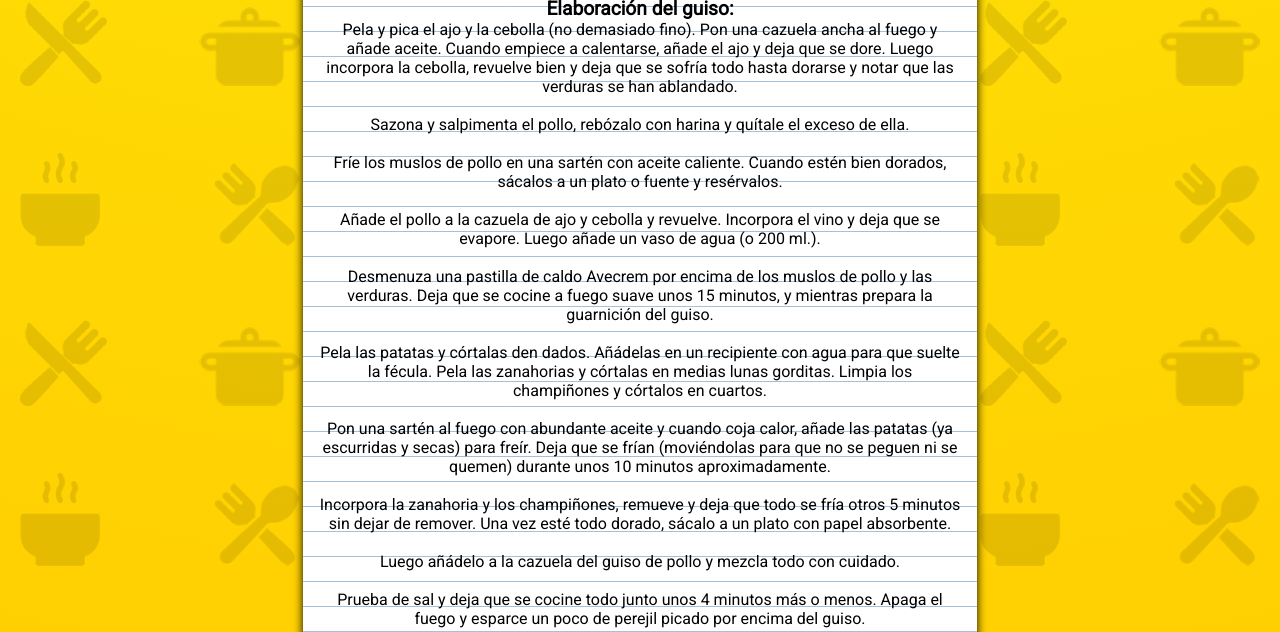
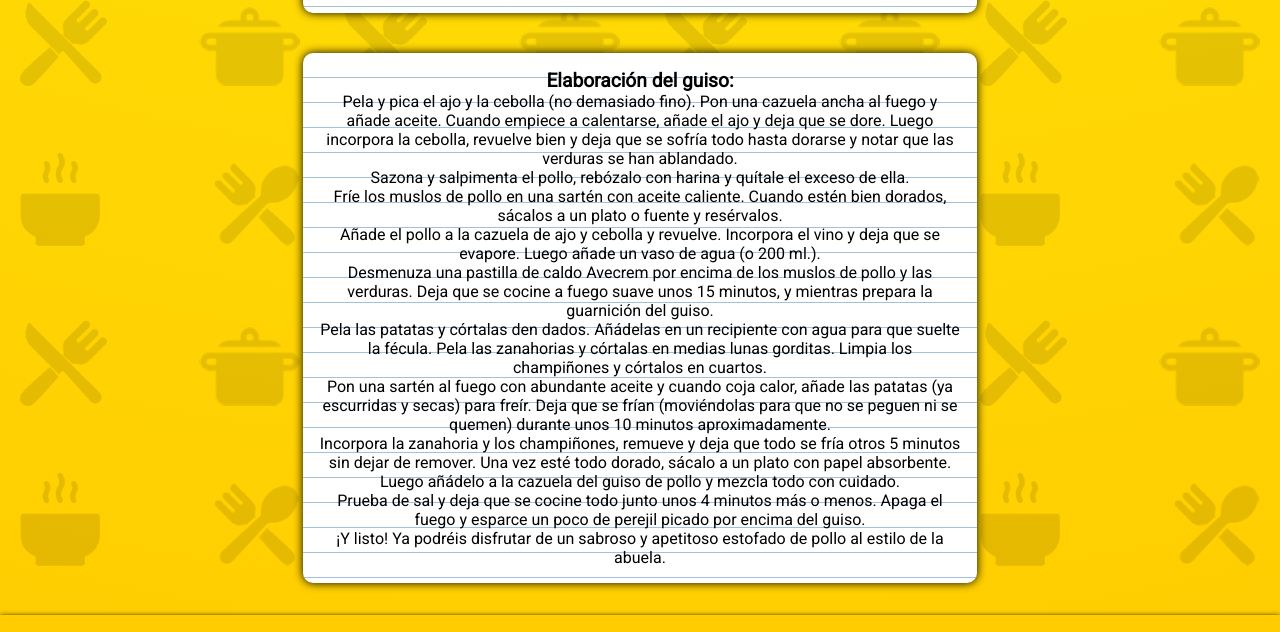
Before and after one commit to Day2022/portfolio_de_recetas, a plain HTML site: page pages/pollo_guisado.html in a window 1280 px wide. Shown: the part 4914-5546 px from the top of the page. Drawn offline with Linux system fonts and the light colour scheme.

Commit message:
corrigiendo html

```diff
--- a/pages/pollo_guisado.html
+++ b/pages/pollo_guisado.html
@@ -54,35 +54,37 @@
                     <li>Pimienta negra</li>
                     <li>perejil picado</li>
                 </ul>
+            </section>
+            <section>
                 <h2>Elaboración del guiso:</h2>
                 <p>Pela y pica el ajo y la cebolla (no demasiado fino). Pon una cazuela ancha al fuego y añade aceite.
                     Cuando empiece a calentarse, añade el ajo y deja que se dore. Luego incorpora la cebolla, revuelve
                     bien
-                    y deja que se sofría todo hasta dorarse y notar que las verduras se han ablandado.</p><br>
-                <p>Sazona y salpimenta el pollo, rebózalo con harina y quítale el exceso de ella.</p><br>
+                    y deja que se sofría todo hasta dorarse y notar que las verduras se han ablandado.</p>
+                <p>Sazona y salpimenta el pollo, rebózalo con harina y quítale el exceso de ella.</p>
                 <p>Fríe los muslos de pollo en una sartén con aceite caliente. Cuando estén bien dorados, sácalos a un
                     plato
-                    o fuente y resérvalos.</p><br>
+                    o fuente y resérvalos.</p>
                 <p>Añade el pollo a la cazuela de ajo y cebolla y revuelve. Incorpora el vino y deja que se evapore.
                     Luego
-                    añade un vaso de agua (o 200 ml.).</p><br>
+                    añade un vaso de agua (o 200 ml.).</p>
                 <p>Desmenuza una pastilla de caldo Avecrem por encima de los muslos de pollo y las verduras. Deja que se
-                    cocine a fuego suave unos 15 minutos, y mientras prepara la guarnición del guiso.</p><br>
+                    cocine a fuego suave unos 15 minutos, y mientras prepara la guarnición del guiso.</p>
                 <p>Pela las patatas y córtalas den dados. Añádelas en un recipiente con agua para que suelte la fécula.
                     Pela
                     las zanahorias y córtalas en medias lunas gorditas. Limpia los champiñones y córtalos en cuartos.
                 </p>
-                <br>
+
                 <p>Pon una sartén al fuego con abundante aceite y cuando coja calor, añade las patatas (ya escurridas y
                     secas) para freír. Deja que se frían (moviéndolas para que no se peguen ni se quemen) durante unos
                     10
-                    minutos aproximadamente.</p><br>
+                    minutos aproximadamente.</p>
                 <p>Incorpora la zanahoria y los champiñones, remueve y deja que todo se fría otros 5 minutos sin dejar
                     de
-                    remover. Una vez esté todo dorado, sácalo a un plato con papel absorbente.</p><br>
-                <p>Luego añádelo a la cazuela del guiso de pollo y mezcla todo con cuidado.</p><br>
+                    remover. Una vez esté todo dorado, sácalo a un plato con papel absorbente.</p>
+                <p>Luego añádelo a la cazuela del guiso de pollo y mezcla todo con cuidado.</p>
                 <p>Prueba de sal y deja que se cocine todo junto unos 4 minutos más o menos. Apaga el fuego y esparce un
-                    poco de perejil picado por encima del guiso.</p><br>
+                    poco de perejil picado por encima del guiso.</p>
                 <p>¡Y listo! Ya podréis disfrutar de un sabroso y apetitoso estofado de pollo al estilo de la abuela.
                 </p>
             </section>
```
Also changed, not shown: pages/croquetas_jamon.html (+11 -4 lines), pages/lubina.html (+6 -4 lines), pages/solomillo.html (+17 -13 lines).
